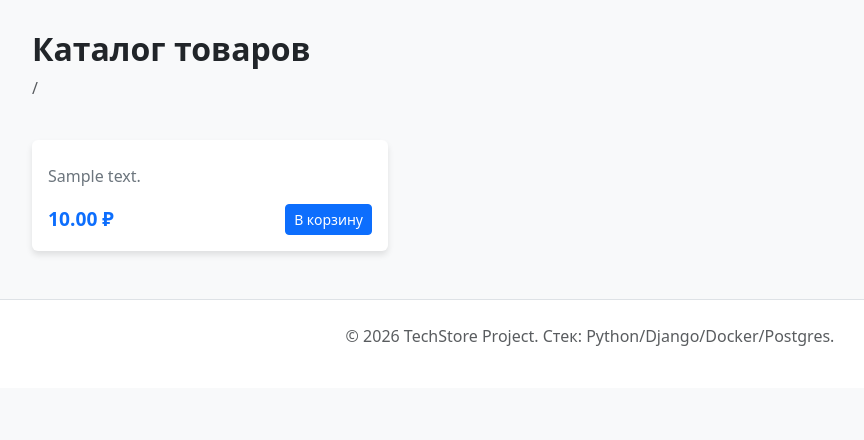
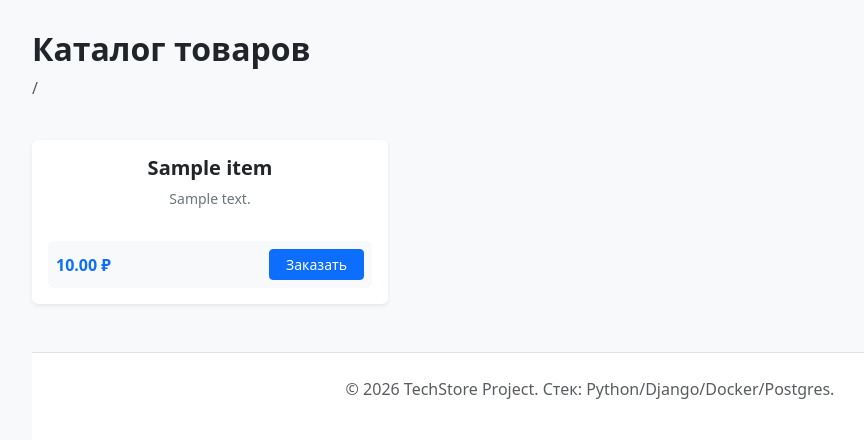
Before and after one commit to vadik12555/rental_project, a Django app: template app/catalog/templates/catalog/index.html in a window 1280 px wide. Shown: the part 56-496 px from the top of the page, without its empty margins (50-914 px from the left). Run offline with Django 5.2, Linux system fonts and the light colour scheme; the template is opened without the code that fills it: values that come from a table or form of the project are taken from there, others are empty; tables that the repository leaves empty hold one stand-in row (values such as "Sample post"); parts of the project's set-up code (start-up, migrations or seed data) failed here and were passed over.

Commit message:
Поправка внеши в хтмл

```diff
--- a/app/catalog/templates/catalog/index.html
+++ b/app/catalog/templates/catalog/index.html
@@ -36,15 +36,23 @@
     <div class="row row-cols-1 row-cols-md-3 g-4">
     {% for item in items %}
     <div class="col">
-            <div class="card h-100">
-                <div class="card-body">
-                    <h5 class="card-title">{{ item.name }}</h5>
-                    <p class="card-text text-secondary">
+        <div class="card h-100 shadow-sm border-0">
+            <div class="card-body d-flex flex-column text-center">
+                <h5 class="card-title fw-bold">{{ item.title }}</h5>
+                <p class="card-text text-secondary small">
                     {{ item.description|default:"Качественное устройство для работы и отдыха." }}
                 </p>
-                    <div class="d-flex justify-content-between align-items-center mt-3">
-                        <span class="price-tag">{{ item.price }} ₽</span>
-                        <button class="btn btn-primary btn-sm">В корзину</button>
+
+                <div class="mt-auto pt-3">
+                    <form action="/api/orders/" method="POST" class="d-flex justify-content-between align-items-center bg-light p-2 rounded">
+                        {% csrf_token %}
+                        <span class="fw-bold text-primary">{{ item.price }} ₽</span>
+
+                        <input type="hidden" name="items[0]item" value="{{ item.id }}">
+                        <input type="hidden" name="items[0]quantity" value="1">
+
+                        <button type="submit" class="btn btn-primary btn-sm px-3">Заказать</button>
+                    </form>
                 </div>
             </div>
         </div>
@@ -55,7 +63,6 @@
     </div>
     {% endfor %}
 </div>
-</div>
 
 <footer class="py-4 mt-5 bg-white border-top text-center text-muted">
     <p>&copy; 2026 TechStore Project. Стек: Python/Django/Docker/Postgres.</p>
```
Lines whose indentation alone changed are shown as unchanged.
